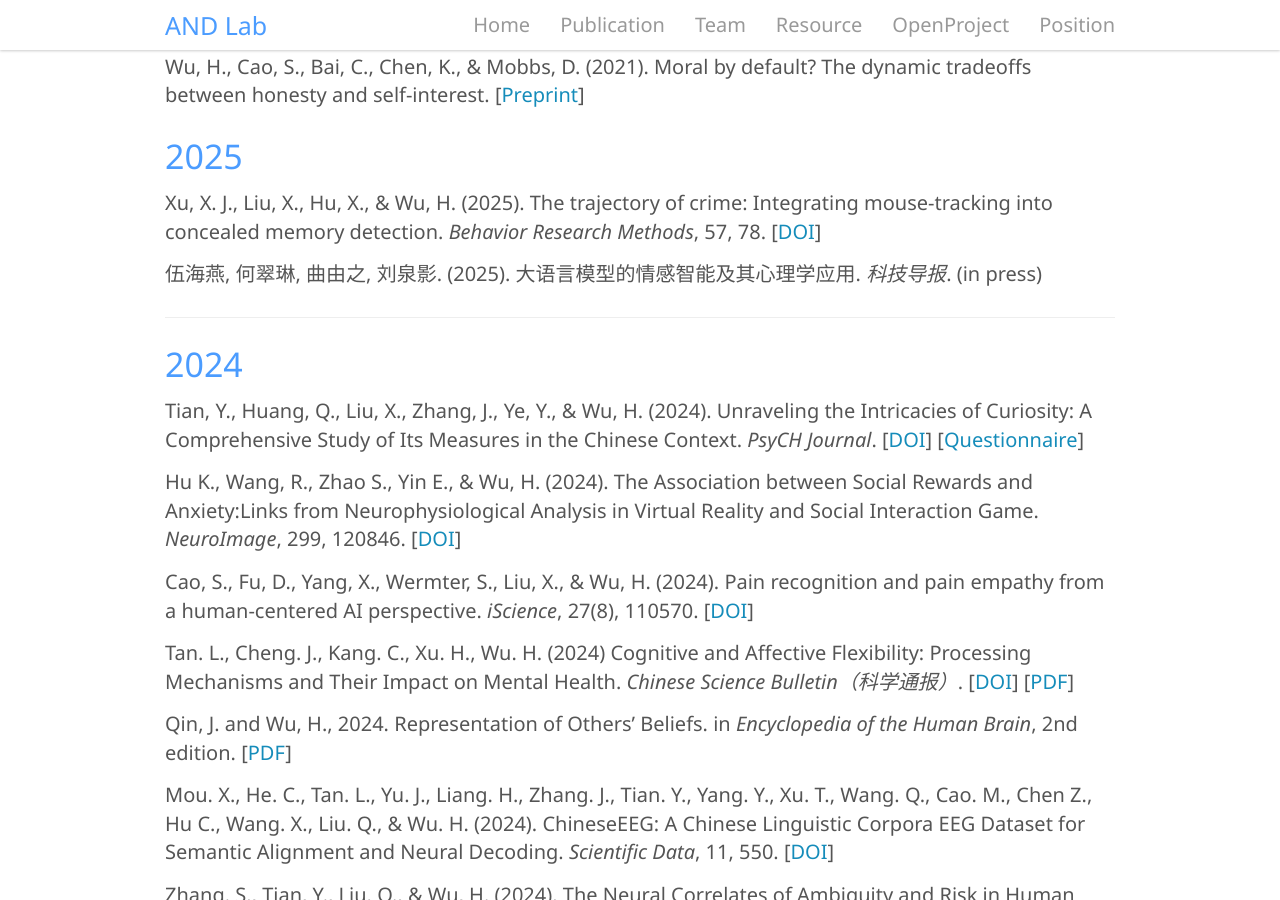
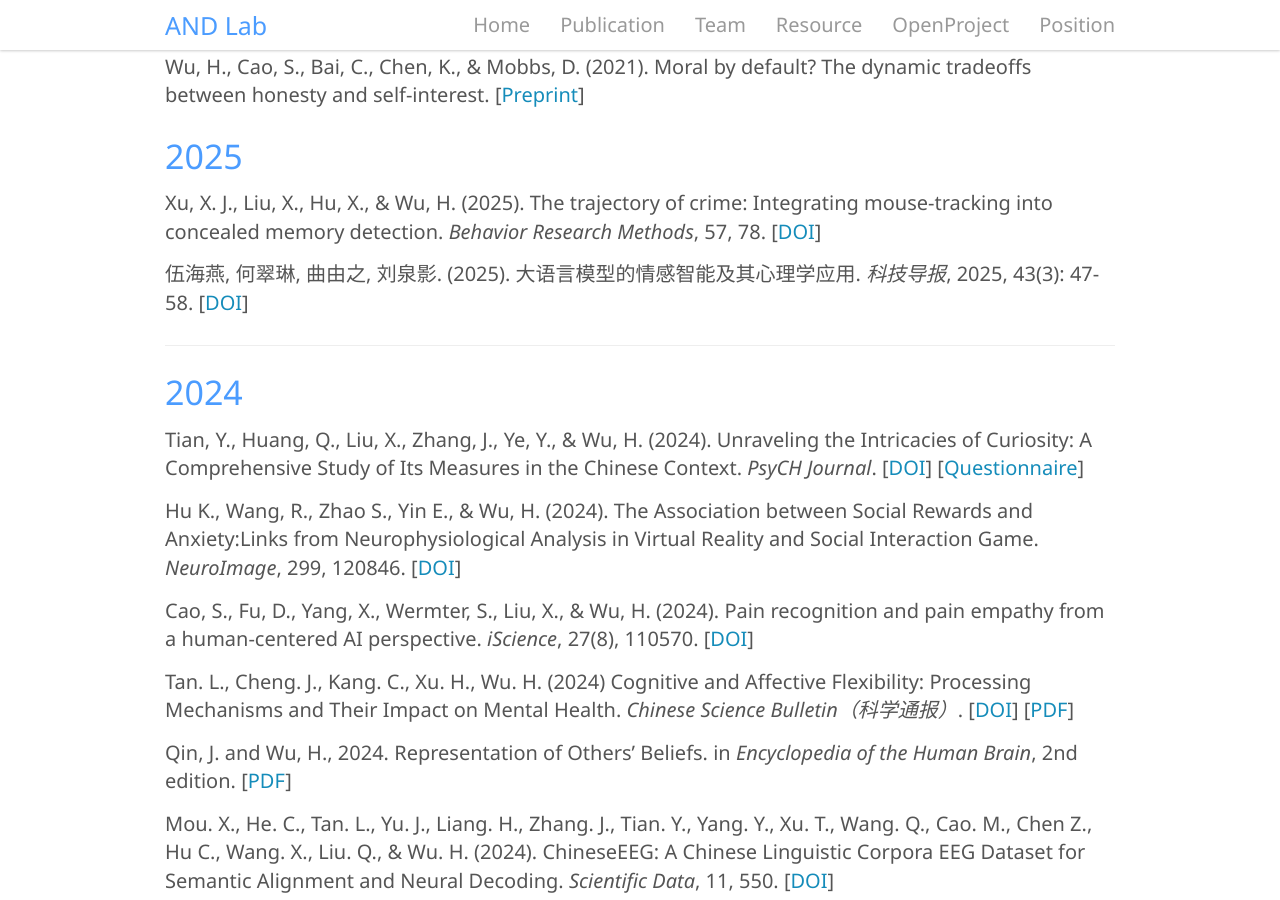
Before and after one commit to andlab-um/lab-website, a Jekyll site: the page built from _pages/publication.md, in a window 1280 px wide and 900 px high, scrolled down 703 px. Built offline with Jekyll 4.4.1, drawn with Linux system fonts in a browser that asks for light colours; nearby versions of some CDN libraries.

Commit message:
Update publication

```diff
--- a/_pages/publication.md
+++ b/_pages/publication.md
@@ -31,7 +31,7 @@ Wu, H., Cao, S., Bai, C., Chen, K., & Mobbs, D. (2021). **Moral by default? The
 
 Xu, X. J., Liu, X., Hu, X., & Wu, H. (2025). **The trajectory of crime: Integrating mouse-tracking into concealed memory detection**. *Behavior Research Methods*, 57, 78. [[DOI](https://doi.org/10.3758/s13428-024-02594-y){:target="_blank"}]
 
-伍海燕, 何翠琳, 曲由之, 刘泉影. (2025). **大语言模型的情感智能及其心理学应用**. *科技导报*. (in press)
+伍海燕, 何翠琳, 曲由之, 刘泉影. (2025). **大语言模型的情感智能及其心理学应用**. *科技导报*, 2025, 43(3): 47-58. [[DOI](http://www.kjdb.org/CN/10.3981/j.issn.1000-7857.2023.09.01352){:target="_blank"}]
 
 ---
 
```
